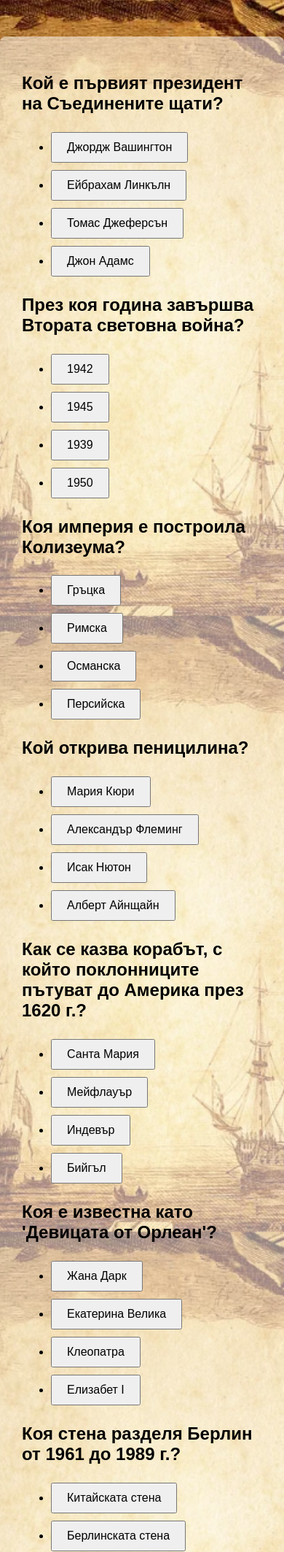
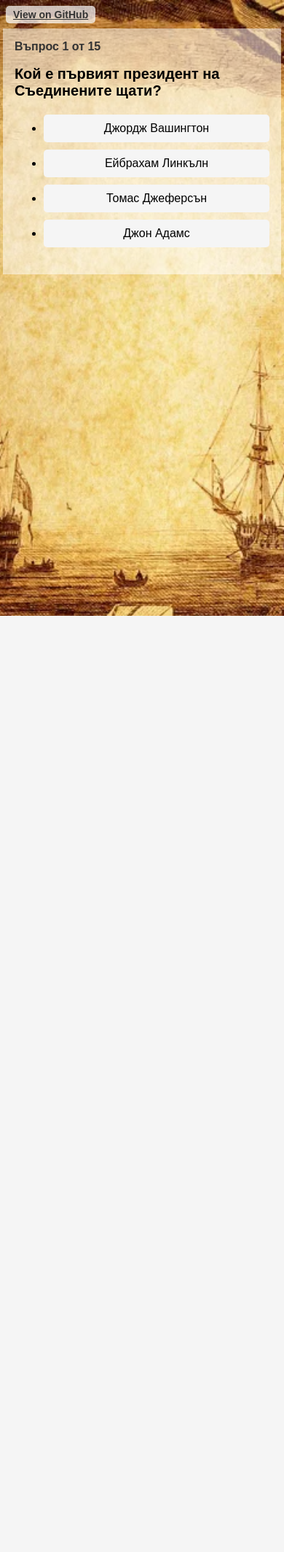
Before and after one commit to SvetoslavIvanov98/quiz-app, a Flask app: page / in a window 390 px wide. Shown: the top 2127 px of the page at 73% size. After the commit the page ends 844 px from the top, so only its background shows below. Run offline with Flask 3, Linux system fonts and the light colour scheme.

Commit message:
Refactor Docker setup and enhance quiz app UI
- Recreated Dockerfile and .dockerignore for proper containerization
- Updated questions in Bulgarian for clarity
- Improved CSS styles for better responsiveness and user experience
- Added GitHub link to the main page

```diff
--- a/questions.py
+++ b/questions.py
@@ -20,7 +20,7 @@ questions = [
         "correctAnswer": "Александър Флеминг"
     },
     {
-        "question": "Как се казва корабът, с който поклонниците пътуват до Америка през 1620 г.?",
+        "question": "Как се казва корабът, с който пилигримите пътуват до Америка през 1620 г.?",
         "options": ["Санта Мария", "Мейфлауър", "Индевър", "Бийгъл"],
         "correctAnswer": "Мейфлауър"
     },
--- /dev/null
+++ b/requirements.txt
@@ -0,0 +1 @@
+Flask
--- a/static/style.css
+++ b/static/style.css
@@ -8,14 +8,77 @@ body {
 #quiz-container {
     max-width: 500px;
     margin: 50px auto;
-    background: rgba(255, 255, 255, 0.5); /* White with 50% opacity */
+    background: rgba(255, 255, 255, 0.5);
     padding: 30px;
     border-radius: 8px;
     box-shadow: 0 2px 8px rgba(0,0,0,0.1);
 }
+
 button {
     margin: 5px 0;
-    padding: 10px 20px;
+    padding: 12px 0;
+    width: 100%;
+    font-size: 18px;
+    cursor: pointer;
+    border-radius: 5px;
+    border: none;
+    background: #f5f5f5;
+    transition: background 0.2s;
+}
+button:active {
+    background: #e0e0e0;
+}
+
+#github-link {
+    position: absolute;
+    top: 20px;
+    left: 20px;
+    color: #333;
+    text-decoration: underline;
+    background: rgba(255,255,255,0.7);
+    padding: 6px 14px;
+    border-radius: 5px;
+    font-weight: bold;
+    z-index: 1000;
     font-size: 16px;
-    cursor: pointer;
 }
+
+.question-progress {
+    font-size: 18px;
+    font-weight: bold;
+    margin-bottom: 18px;
+    color: #333;
+}
+
+/* Responsive styles for mobile */
+@media (max-width: 600px) {
+    #quiz-container {
+        max-width: 98vw;
+        margin: 10vw 1vw;
+        padding: 16px;
+        border-radius: 0;
+        box-shadow: none;
+    }
+    body {
+        padding: 0;
+        margin: 0;
+        font-size: 16px;
+    }
+    .question-progress {
+        font-size: 16px;
+        margin-bottom: 12px;
+    }
+    h2 {
+        font-size: 20px;
+    }
+    button {
+        font-size: 16px;
+        padding: 10px 0;
+    }
+    #github-link {
+        top: 8px;
+        left: 8px;
+        font-size: 14px;
+        padding: 4px 10px;
+    }
+}
--- a/templates/index.html
+++ b/templates/index.html
@@ -3,28 +3,33 @@
 <head>
     <meta charset="UTF-8">
     <title>History Quiz</title>
+    <meta name="viewport" content="width=device-width, initial-scale=1">
     <link rel="stylesheet" href="{{ url_for('static', filename='style.css') }}">
 </head>
 <body>
+    <a href="https://github.com/SvetoslavIvanov98/quiz-app" target="_blank" id="github-link">
+        View on GitHub
+    </a>
     <div id="quiz-container"></div>
     <script>
         let questions = [];
         let score = 0;
-        let answered = 0;
+        let current = 0;
 
-        function showAllQuestions() {
-            let html = '';
-            questions.forEach((q, idx) => {
-                html += `<div class="question-block" id="q${idx}">
+        function showQuestion(idx) {
+            const q = questions[idx];
+            let html = `
+                <div class="question-progress">
+                    Въпрос ${idx + 1} от ${questions.length}
+                </div>
+                <div class="question-block" id="q${idx}">
                     <h2>${q.question}</h2>
                     <ul>`;
-                q.options.forEach(opt => {
-                    html += `<li><button onclick="answer(${idx}, '${opt}')" id="btn${idx}_${opt}">${opt}</button></li>`;
-                });
-                html += `</ul></div>`;
+            q.options.forEach(opt => {
+                html += `<li><button onclick="answer(${idx}, '${opt}')" id="btn${idx}_${opt}">${opt}</button></li>`;
             });
+            html += `</ul></div>`;
             html += `<div id="result"></div>`;
-            html += `<button style="display:none" id="retakeBtn" onclick="retakeQuiz()">Retake Quiz</button>`;
             document.getElementById('quiz-container').innerHTML = html;
         }
 
@@ -32,31 +37,36 @@
             const q = questions[qIdx];
             const buttons = document.querySelectorAll(`#q${qIdx} button`);
             buttons.forEach(btn => btn.disabled = true);
-            // Use robust comparison for answers
             if (opt.trim().toLowerCase() === q.correctAnswer.trim().toLowerCase()) {
                 score++;
                 document.getElementById(`q${qIdx}`).style.background = "rgba(200,255,200,0.5)";
             } else {
                 document.getElementById(`q${qIdx}`).style.background = "rgba(255,200,200,0.5)";
             }
-            answered++;
-            if (answered === questions.length) {
-                document.getElementById('result').innerHTML = `<h2>Your score: ${score} от ${questions.length}</h2>`;
-                document.getElementById('retakeBtn').style.display = 'inline-block';
-            }
+            setTimeout(() => {
+                current++;
+                if (current < questions.length) {
+                    showQuestion(current);
+                } else {
+                    document.getElementById('quiz-container').innerHTML = `
+                        <h2>Your score: ${score} от ${questions.length}</h2>
+                        <button id="retakeBtn" onclick="retakeQuiz()">Retake Quiz</button>
+                    `;
+                }
+            }, 800);
         }
 
         function retakeQuiz() {
             score = 0;
-            answered = 0;
-            showAllQuestions();
+            current = 0;
+            showQuestion(current);
         }
 
         fetch('/questions')
             .then(res => res.json())
             .then(data => {
                 questions = data;
-                showAllQuestions();
+                showQuestion(current);
             });
     </script>
 </body>
```
Also changed, not shown: 4 other files.
